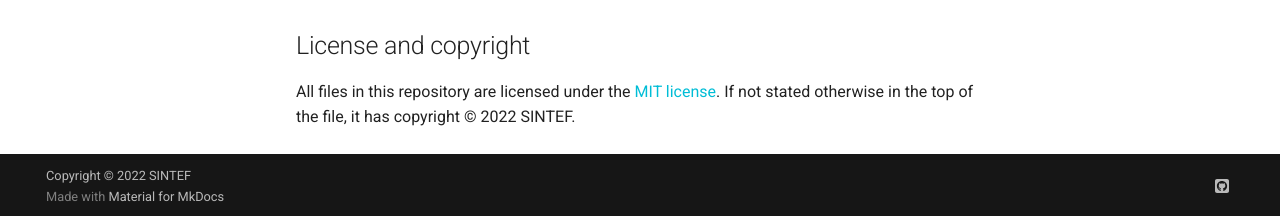
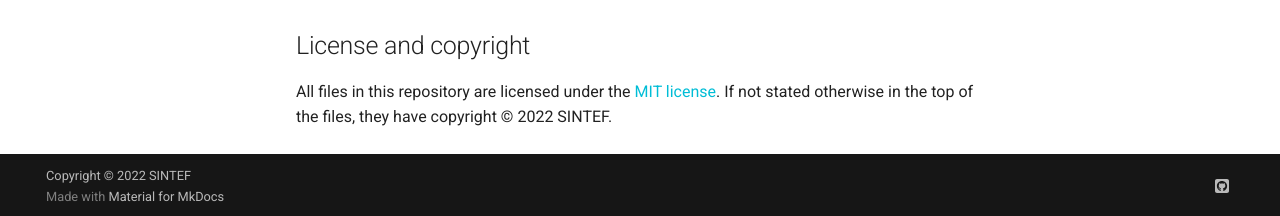
Before and after one commit to EMMC-ASBL/tripper, an MkDocs documentation site: the page built from docs/index.md, in a window 1280 px wide and 1305 px high. Shown: the part 1086-1302 px from the top of the window. Built offline with MkDocs 1.6.1 and Material for MkDocs 9.7.7, drawn with Linux system fonts in a browser that asks for light colours; comment, search, counter and statistics services are not loaded; the version menu is left out.

Commit message:
Changed wording in copyright notice

```diff
--- a/docs/index.md
+++ b/docs/index.md
@@ -50,7 +50,7 @@ pip install tripper
 License and copyright
 ---------------------
 All files in this repository are licensed under the [MIT license](LICENSE.md).
-If not stated otherwise in the top of the file, it has copyright &copy; 2022
+If not stated otherwise in the top of the files, they have copyright &copy; 2022
 SINTEF.
 
 
```
Also changed, not shown: README.md (+1 -1 lines).
